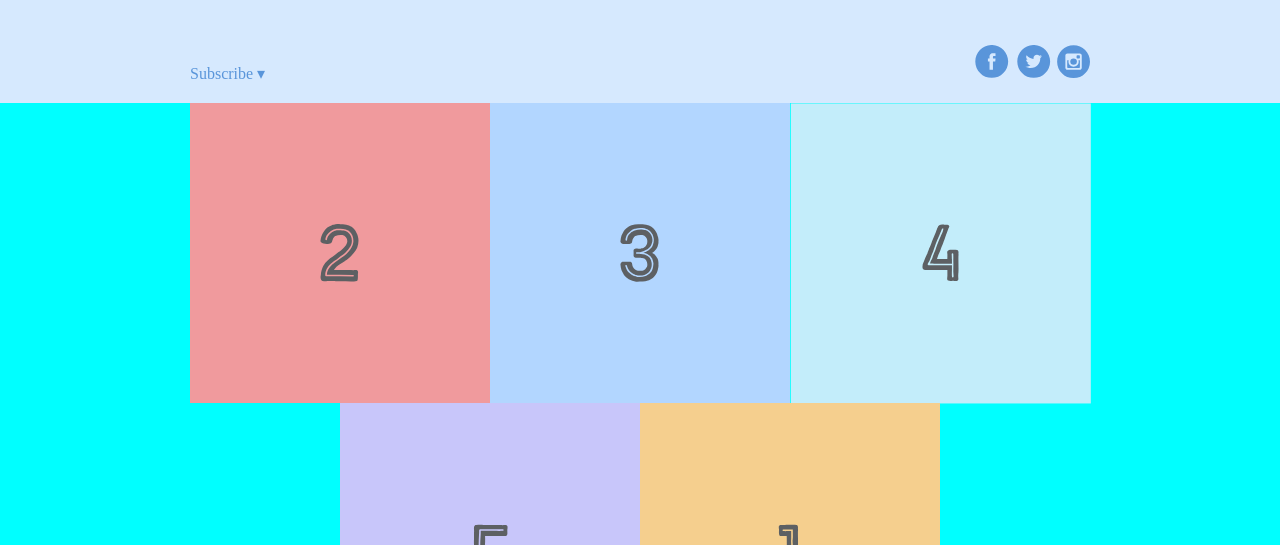
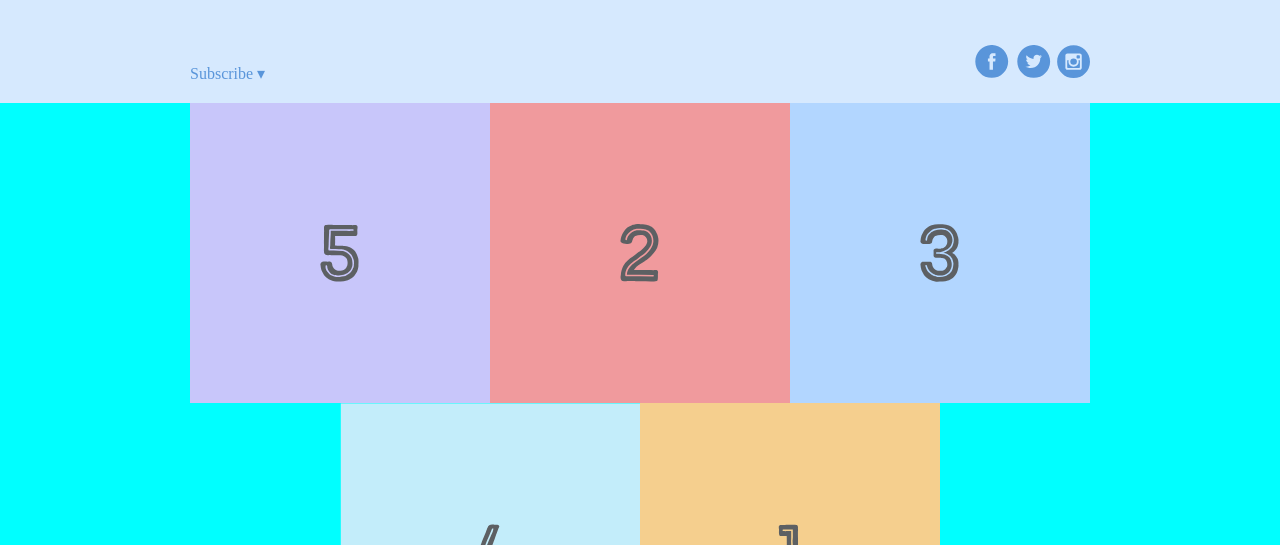
Before and after one commit to Captncarty/HTML-basics_css, a plain HTML site: page flexbox/flexbox.html in a window 1280 px wide. Shown: the part 255-800 px from the top of the page. Drawn offline with Linux system fonts and the light colour scheme.

Commit message:
flex items work across row/column boundaries

```diff
--- a/flexbox/flexbox.html
+++ b/flexbox/flexbox.html
@@ -38,7 +38,7 @@
                 <div class="grid-item">
                     <img src="images/four.svg" alt="forth photo">
                 </div>
-                <div class="grid-item">
+                <div class="grid-item last-item">
                     <img src="images/five.svg" alt="fifth photo">
                 </div>
             </div>
```
